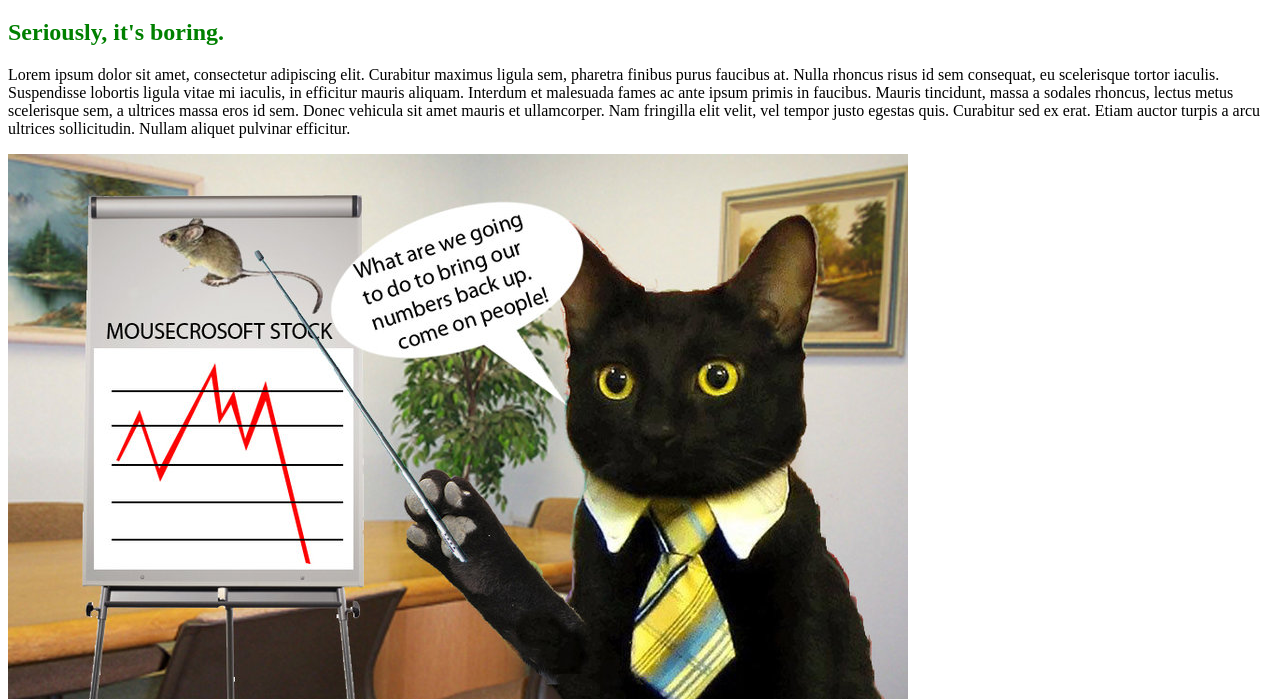
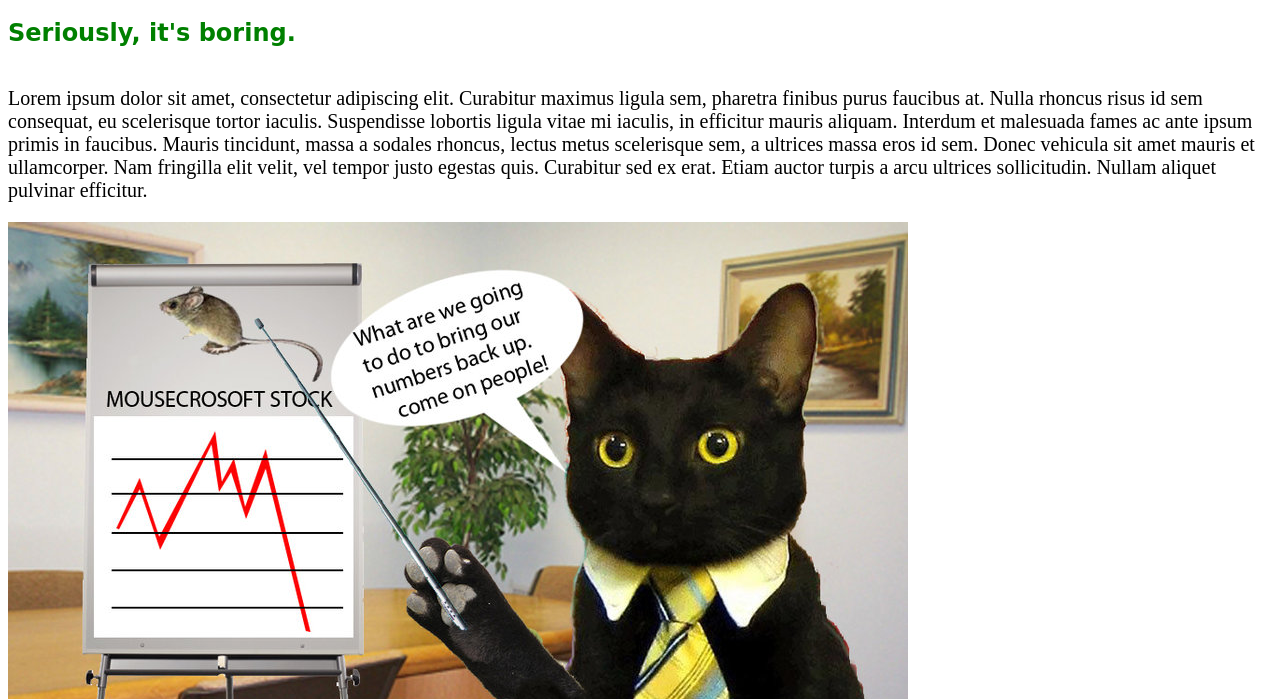
Before and after one commit to GloriaFriesen/toggle-boringlecture, a plain HTML site: page index.html in a window 1280 px wide. Shown: the part 101-800 px from the top of the page. Drawn offline with Linux system fonts and the light colour scheme.

Commit message:
modify styles.css

```diff
--- a/css/styles.css
+++ b/css/styles.css
@@ -5,15 +5,18 @@ h1 {
 
 h2.intro {
   color: green;
+  font-family: cursive;
 }
 
 p.intro {
+  display: inline-block;
   text-align: left;
+  width: auto;
+  font-size: 20px;
 }
 
 img.intro {
-  display: block;
+  display: inline-block;
   border-radius: 5px
-  width: 20%;
-  height: auto;
+  width:auto;
 }
```
